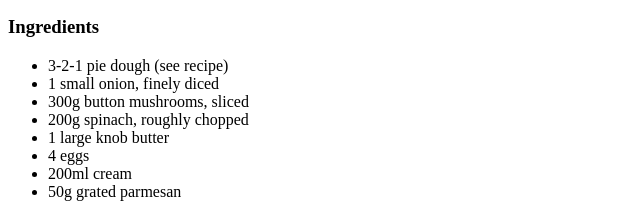
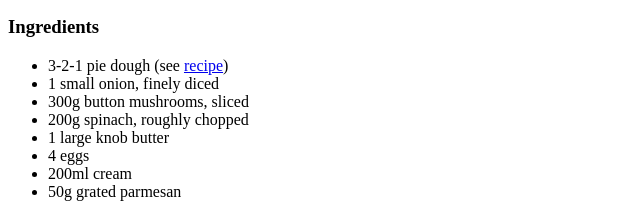
Before and after one commit to andy-vii/odin-recipes2, a plain HTML site: page recipes/spinachmushroomquiche.html in a window 1280 px wide. Shown: the part 582-798 px from the top of the page, 0-640 px from the left. Drawn offline with Linux system fonts and the light colour scheme.

Commit message:
Add link to spinach & mushroom quiche recipes
Added missing pie dough link to quiche recipe

```diff
--- a/recipes/spinachmushroomquiche.html
+++ b/recipes/spinachmushroomquiche.html
@@ -21,7 +21,7 @@
 
     <h3>Ingredients</h3>
     <ul>
-        <li>3-2-1 pie dough (see recipe)</li>
+        <li>3-2-1 pie dough (see <a href="3-2-1piedough.html">recipe</a>)</li>
         <li>1 small onion, finely diced</li>
         <li>300g button mushrooms, sliced</li>
         <li>200g spinach, roughly chopped</li>
```
